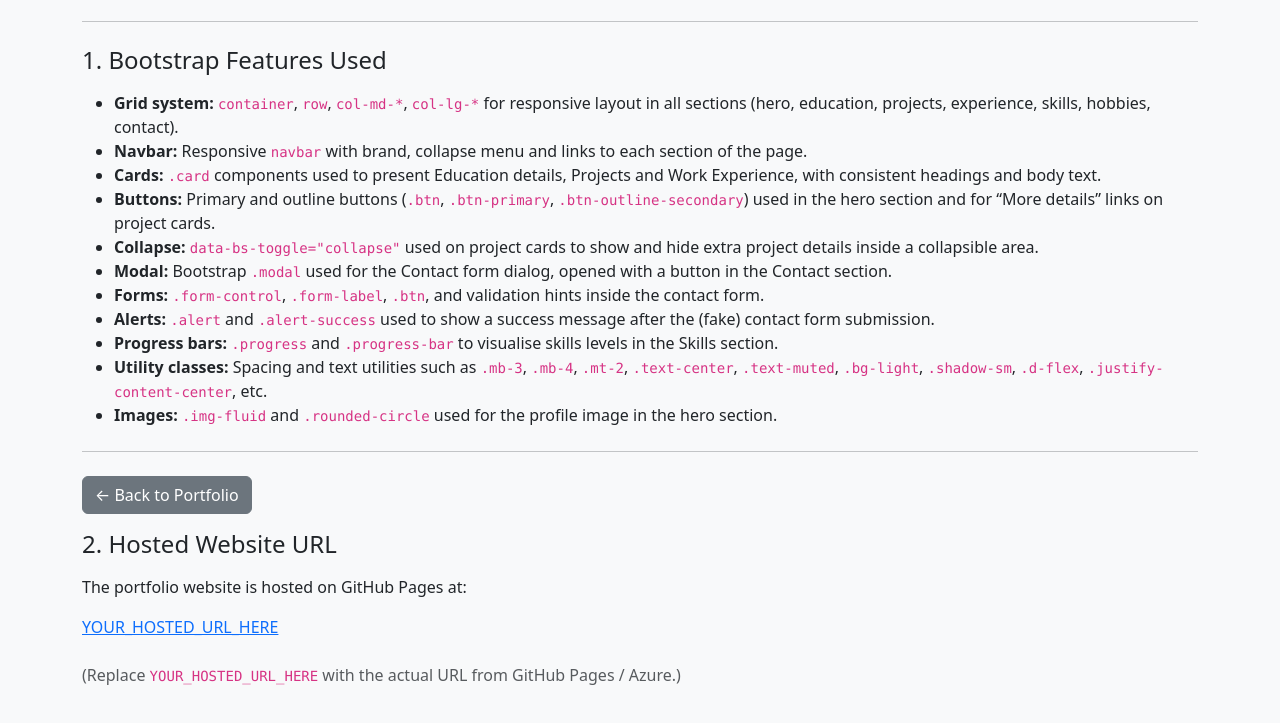
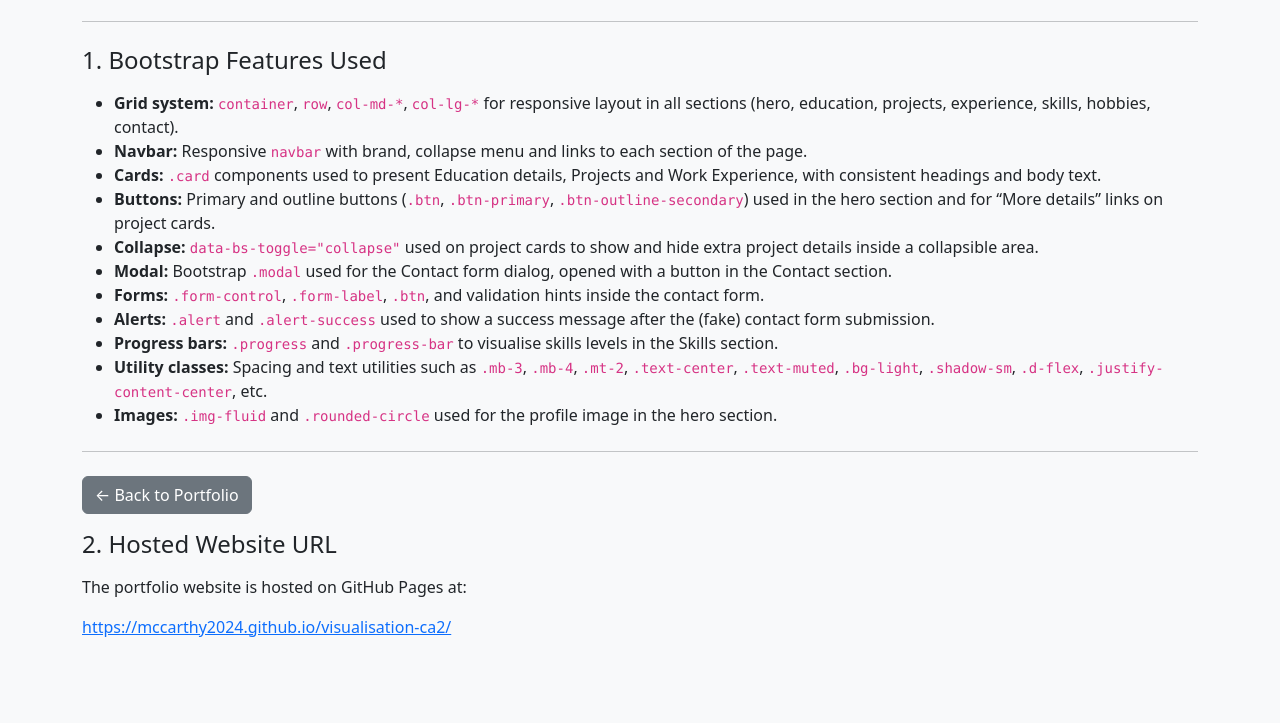
Before and after one commit to Mccarthy2024/visualisation-ca2, a plain HTML site: page bootstrap-configuration.html in a window 1280 px wide. Shown: the part 183-906 px from the top of the page. Drawn offline with nearby package versions, Linux system fonts and the light colour scheme.

Commit message:
Final Changes
Updated hosted website URL to the correct GitHub Pages link.

```diff
--- a/bootstrap-configuration.html
+++ b/bootstrap-configuration.html
@@ -108,16 +108,11 @@
     <p>
       The portfolio website is hosted on GitHub Pages at:
     </p>
-    <p>
-      <a href="YOUR_HOSTED_URL_HERE" target="_blank">
-        YOUR_HOSTED_URL_HERE
-      </a>
-    </p>
-
-    <p class="text-muted mt-4">
-      (Replace <code>YOUR_HOSTED_URL_HERE</code> with the actual URL from
-      GitHub Pages / Azure.)
-    </p>
+<p>
+  <a href="https://mccarthy2024.github.io/visualisation-ca2/" target="_blank">
+    https://mccarthy2024.github.io/visualisation-ca2/
+  </a>
+</p>
   </div>
 
   <!-- Bootstrap JS bundle -->
```
